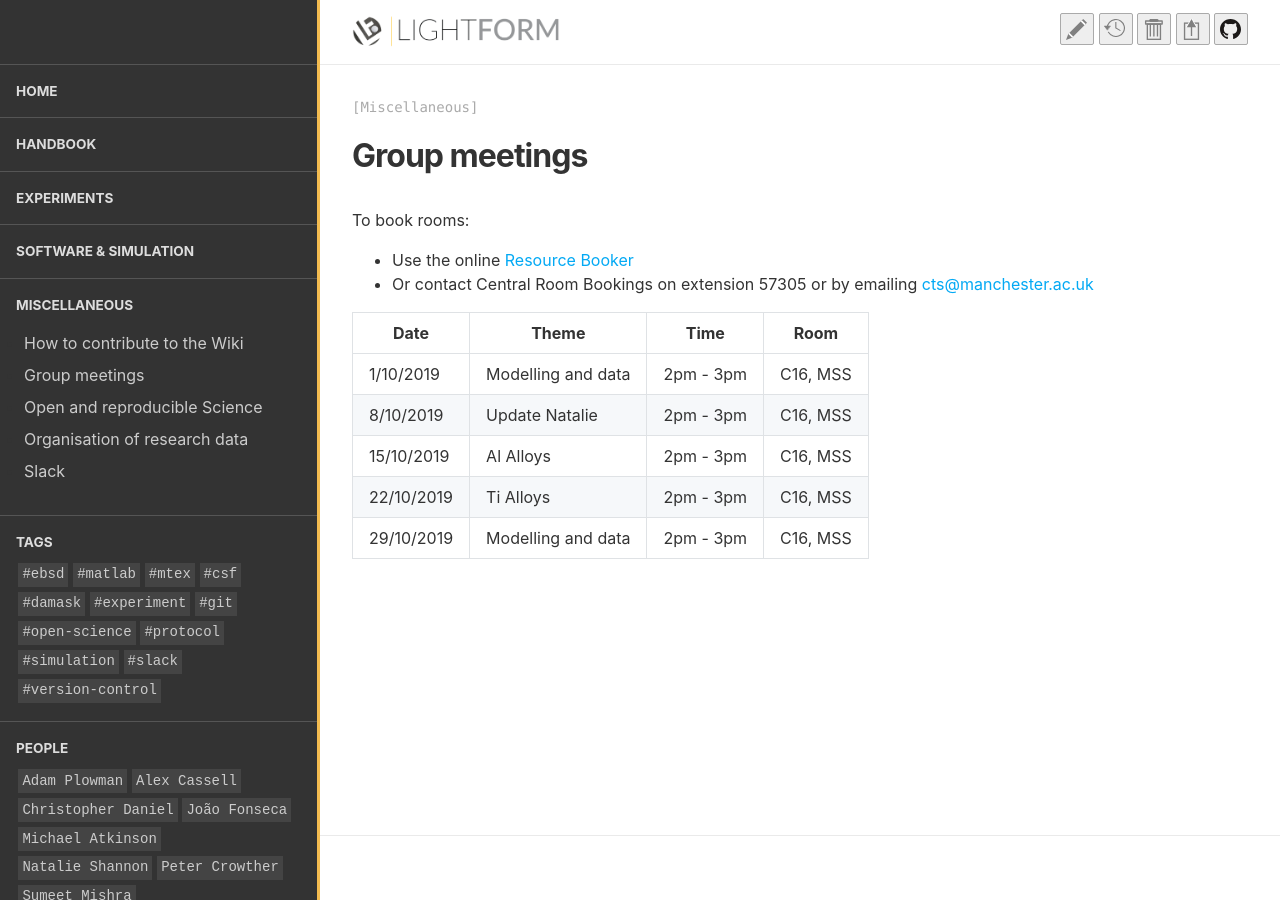
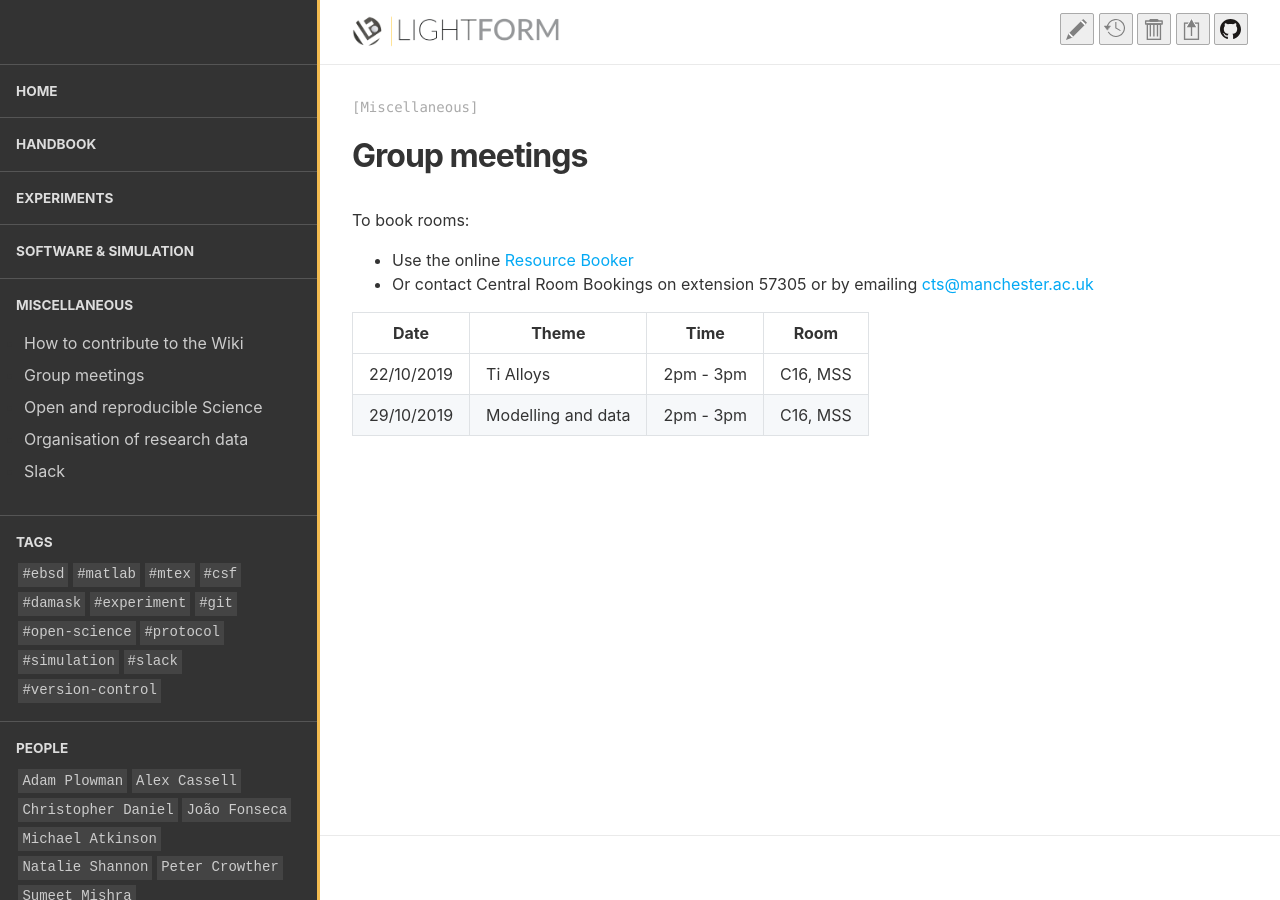
Before and after one commit to LightForm-group/wiki, a Jekyll site: the page built from collections/_miscellaneous/meeting_dates.md, in a window 1280 px wide. Built offline with Jekyll 4.4.1, drawn with Linux system fonts in a browser that asks for light colours.

Commit message:
Update meeting_dates.md

```diff
--- a/collections/_miscellaneous/meeting_dates.md
+++ b/collections/_miscellaneous/meeting_dates.md
@@ -8,8 +8,5 @@ To book rooms:
 
 |    Date    |       Theme        |   Time    |   Room   |
 | ---------- | ------------------ | --------- | -------- |
-|  1/10/2019 | Modelling and data | 2pm - 3pm | C16, MSS |
-|  8/10/2019 | Update Natalie     | 2pm - 3pm | C16, MSS |
-| 15/10/2019 | Al Alloys          | 2pm - 3pm | C16, MSS |
 | 22/10/2019 | Ti Alloys          | 2pm - 3pm | C16, MSS |
 | 29/10/2019 | Modelling and data | 2pm - 3pm | C16, MSS |
```
